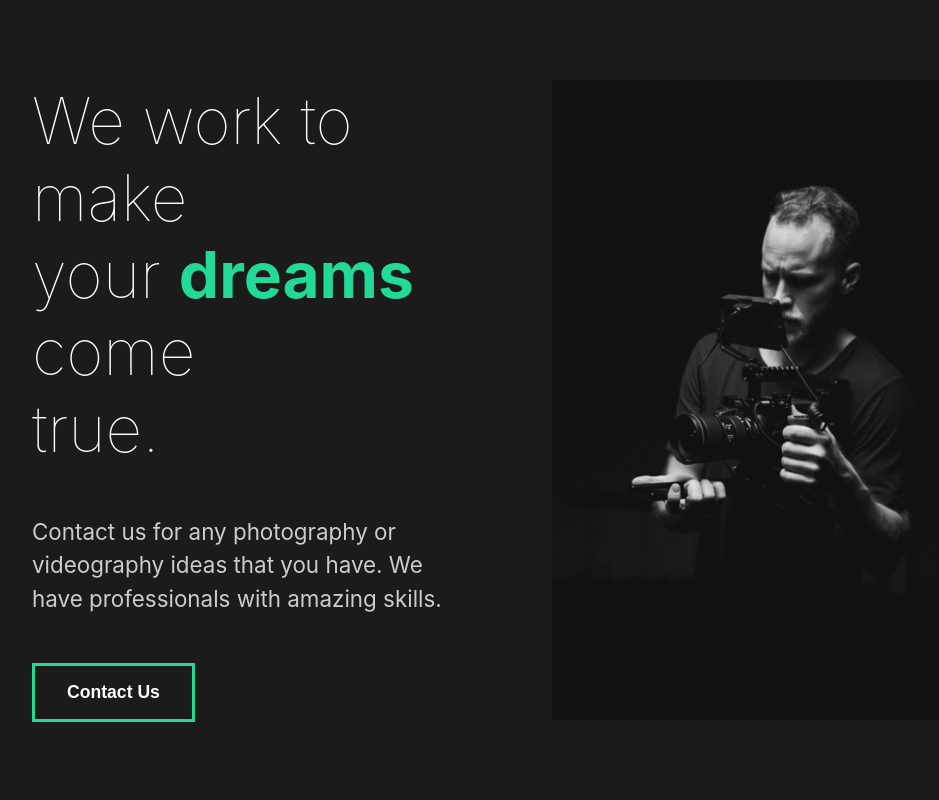
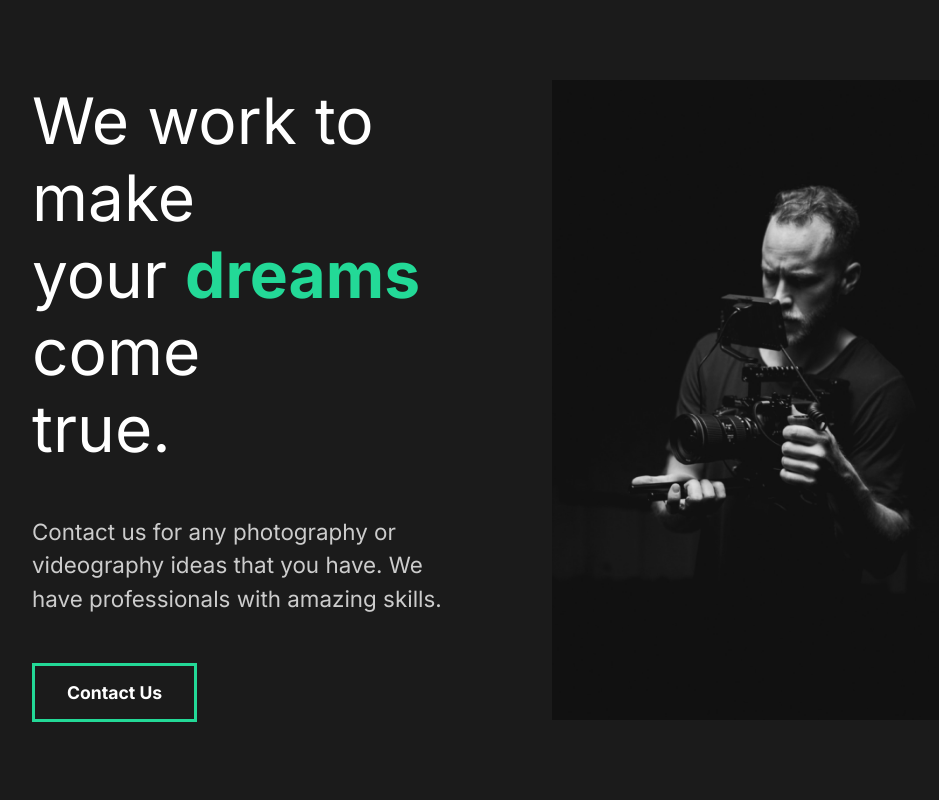
Before and after one commit to sujoyduttajad/Capture-Portfolio, a React (Create React App) app: page / in a window 1280 px wide. Shown: the top 800 px of the page, without its empty margins (128-1067 px from the left). Built offline with nearby package versions, Linux system fonts and the light colour scheme.

Commit message:
Update GlobalStyles.js

```diff
--- a/src/components/GlobalStyles.js
+++ b/src/components/GlobalStyles.js
@@ -8,6 +8,7 @@ const GlobalStyles = createGlobalStyle`
     }
     body {
         background: #1b1b1b;
+        font-family: 'Inter', sans-serif;
     }
     button {
         font-weight: bold;
@@ -18,6 +19,7 @@ const GlobalStyles = createGlobalStyle`
         background: transparent;
         color: white;
         transition: all 0.5s ease;
+        font-family: 'Inter', sans-serif;
         &:hover {
             background-color: #23d997;
             color: white;
```
